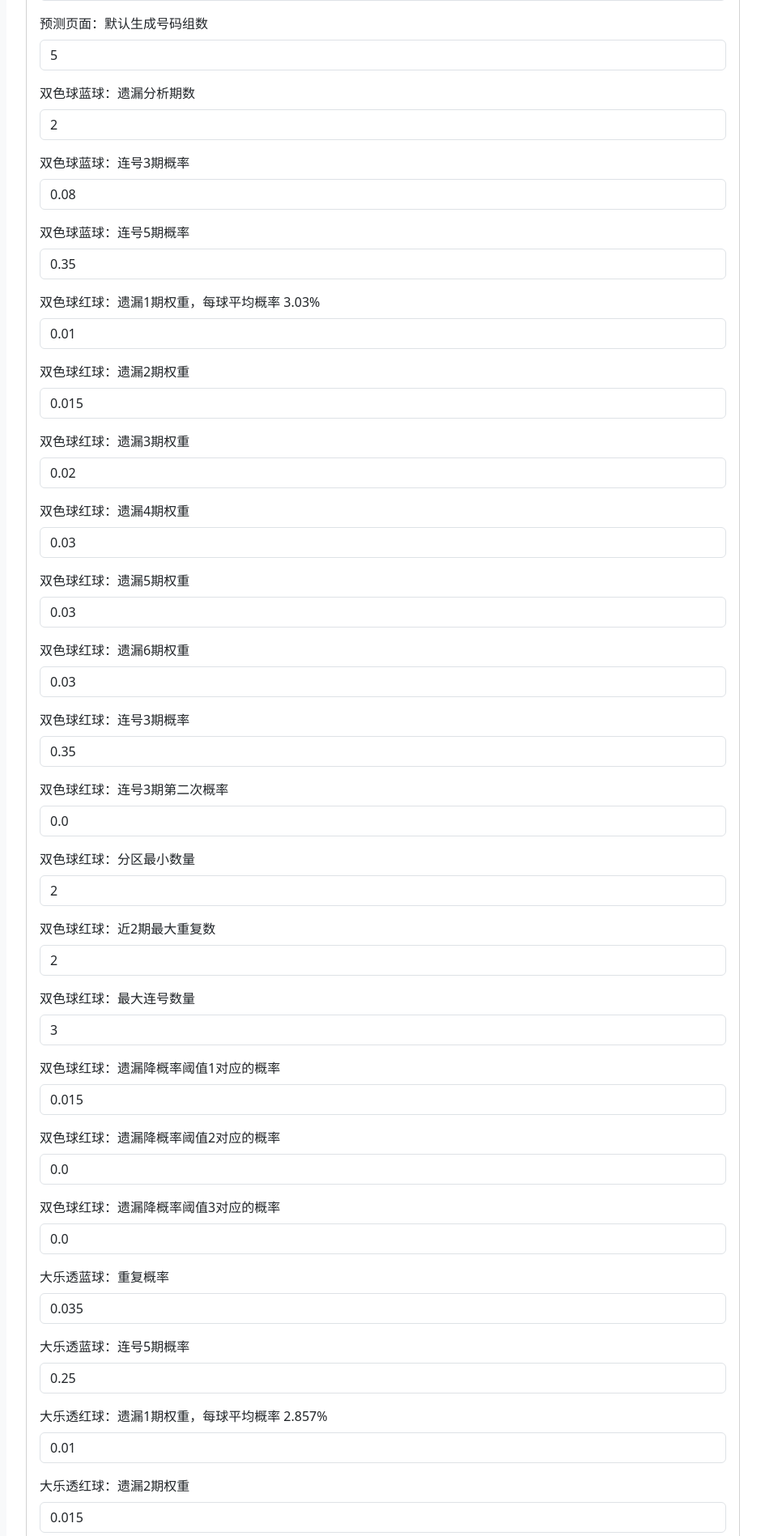
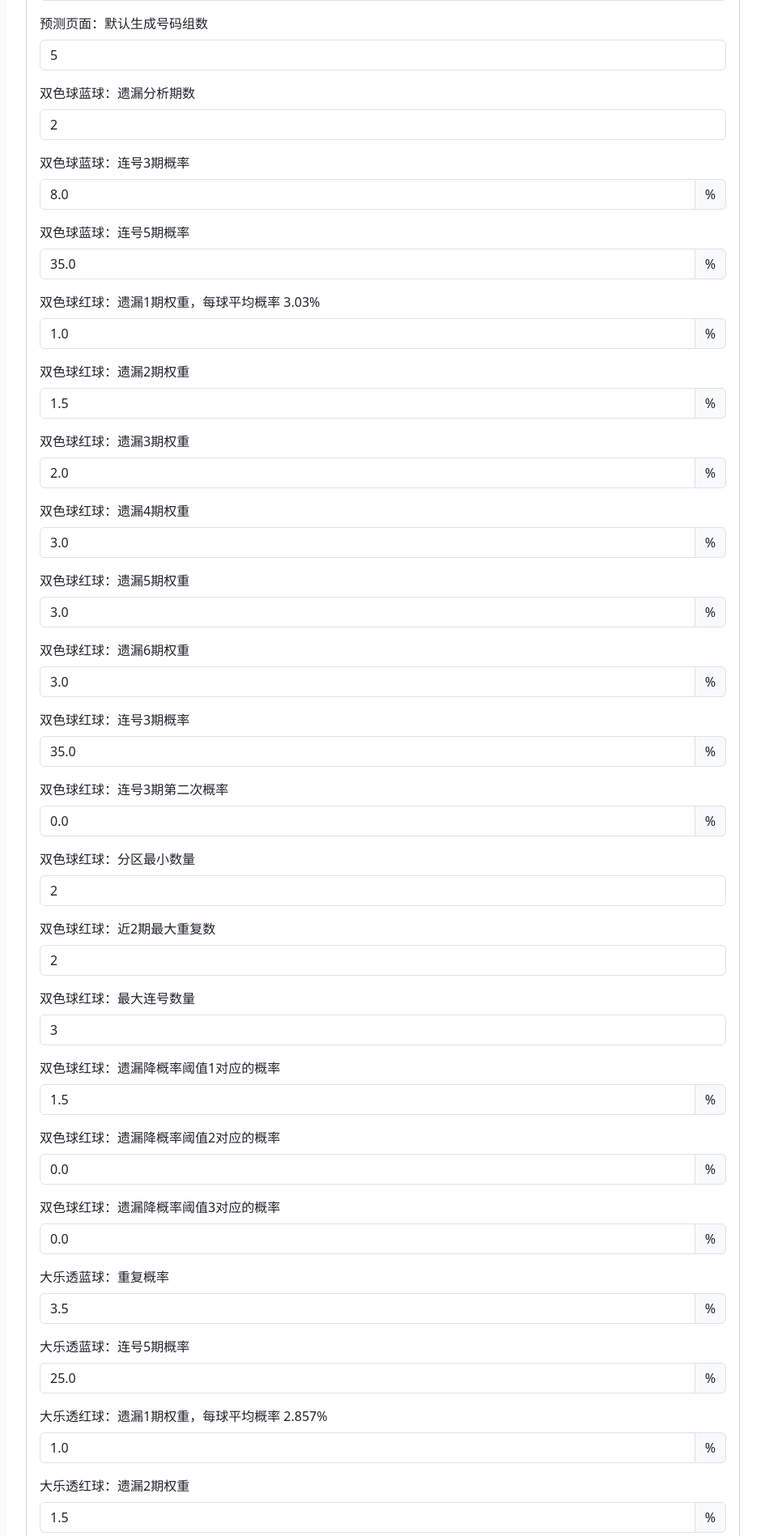
Before and after one commit to anddyshen/iShoot8, a Flask app: page /admin_xyz12/settings in a window 1280 px wide. Shown: the part 537-2434 px from the top of the page at 81% size, without its empty margins (260-1205 px from the left). Run offline with Flask 3, Linux system fonts and the light colour scheme; the visitor is signed in with stand-in values (Sample User, id 1).

Commit message:
后台设置修改

```diff
--- a/routes.py
+++ b/routes.py
@@ -242,25 +242,10 @@ def api_generate_random_numbers():
         current_app.logger.warning(f"API call: Invalid count '{count_str}' for generate_random.")
         return jsonify({'error': 'Invalid count parameter, must be an integer between 1 and 100.'}), 400
 
-    red_odd_even_ratio = None
-    if red_odd_even_ratio_str is not None:
-        try:
-            red_odd_even_ratio = float(red_odd_even_ratio_str)
-            if not (0 <= red_odd_even_ratio <= 1):
-                raise ValueError("Red odd/even ratio must be between 0 and 1.")
-        except (ValueError, TypeError):
-            current_app.logger.warning(f"API call: Invalid red_odd_even_ratio '{red_odd_even_ratio_str}' for generate_random.")
-            return jsonify({'error': 'Invalid red_odd_even_ratio parameter, must be a float between 0 and 1.'}), 400
-
-    red_size_ratio = None
-    if red_size_ratio_str is not None:
-        try:
-            red_size_ratio = float(red_size_ratio_str)
-            if not (0 <= red_size_ratio <= 1):
-                raise ValueError("Red size ratio must be between 0 and 1.")
-        except (ValueError, TypeError):
-            current_app.logger.warning(f"API call: Invalid red_size_ratio '{red_size_ratio_str}' for generate_random.")
-            return jsonify({'error': 'Invalid red_size_ratio parameter, must be a float between 0 and 1.'}), 400
+    # red_odd_even_ratio 和 red_size_ratio 应该作为字符串传递，因为它们是 "odd:even" 格式
+    # 移除浮点数转换和范围验证
+    red_odd_even_ratio = red_odd_even_ratio_str if red_odd_even_ratio_str else None
+    red_size_ratio = red_size_ratio_str if red_size_ratio_str else None
 
     current_app.logger.info(f"API call: /api/prediction/generate_random for {lottery_type}, count={count}, odd/even={red_odd_even_ratio}, size={red_size_ratio}")
 
@@ -314,25 +299,10 @@ def api_generate_predicted_numbers():
         current_app.logger.warning(f"API call: Invalid count '{count_str}' for generate_predicted.")
         return jsonify({'error': 'Invalid count parameter, must be an integer between 1 and 100.'}), 400
 
-    red_odd_even_ratio = None
-    if red_odd_even_ratio_str is not None:
-        try:
-            red_odd_even_ratio = float(red_odd_even_ratio_str)
-            if not (0 <= red_odd_even_ratio <= 1):
-                raise ValueError("Red odd/even ratio must be between 0 and 1.")
-        except (ValueError, TypeError):
-            current_app.logger.warning(f"API call: Invalid red_odd_even_ratio '{red_odd_even_ratio_str}' for generate_predicted.")
-            return jsonify({'error': 'Invalid red_odd_even_ratio parameter, must be a float between 0 and 1.'}), 400
-
-    red_size_ratio = None
-    if red_size_ratio_str is not None:
-        try:
-            red_size_ratio = float(red_size_ratio_str)
-            if not (0 <= red_size_ratio <= 1):
-                raise ValueError("Red size ratio must be between 0 and 1.")
-        except (ValueError, TypeError):
-            current_app.logger.warning(f"API call: Invalid red_size_ratio '{red_size_ratio_str}' for generate_predicted.")
-            return jsonify({'error': 'Invalid red_size_ratio parameter, must be a float between 0 and 1.'}), 400
+    # red_odd_even_ratio 和 red_size_ratio 应该作为字符串传递，因为它们是 "odd:even" 格式
+    # 移除浮点数转换和范围验证
+    red_odd_even_ratio = red_odd_even_ratio_str if red_odd_even_ratio_str else None
+    red_size_ratio = red_size_ratio_str if red_size_ratio_str else None
 
     current_app.logger.info(f"API call: /api/prediction/generate_predicted for {lottery_type}, count={count}, odd/even={red_odd_even_ratio}, size={red_size_ratio}")
 
@@ -650,15 +620,17 @@ def api_check_generated_rules():
 
         # 添加更严格的号码验证
         if lottery_type == 'ssq':
-            if not (len(red_balls) == 6 and all(1 <= b <= 33 for b in red_balls) and len(set(red_balls)) == len(red_balls)):
-                raise ValueError("SSQ red balls must be 6 unique numbers between 1 and 33.")
-            if not (len(blue_balls) == 1 and all(1 <= b <= 16 for b in blue_balls) and len(set(blue_balls)) == len(blue_balls)):
-                raise ValueError("SSQ blue balls must be 1 unique number between 1 and 16.")
+            # 允许复式号码的范围
+            if not (len(red_balls) >= 6 and len(red_balls) <= 16 and all(1 <= b <= 33 for b in red_balls) and len(set(red_balls)) == len(red_balls)):
+                raise ValueError("SSQ red balls must be 6-16 unique numbers between 1 and 33.")
+            if not (len(blue_balls) >= 1 and len(blue_balls) <= 16 and all(1 <= b <= 16 for b in blue_balls) and len(set(blue_balls)) == len(blue_balls)):
+                raise ValueError("SSQ blue balls must be 1-16 unique numbers between 1 and 16.")
         elif lottery_type == 'dlt':
-            if not (len(red_balls) == 5 and all(1 <= b <= 35 for b in red_balls) and len(set(red_balls)) == len(red_balls)):
-                raise ValueError("DLT red balls must be 5 unique numbers between 1 and 35.")
-            if not (len(blue_balls) == 2 and all(1 <= b <= 12 for b in blue_balls) and len(set(blue_balls)) == len(blue_balls)):
-                raise ValueError("DLT blue balls must be 2 unique numbers between 1 and 12.")
+            # 允许复式号码的范围
+            if not (len(red_balls) >= 5 and len(red_balls) <= 16 and all(1 <= b <= 35 for b in red_balls) and len(set(red_balls)) == len(red_balls)):
+                raise ValueError("DLT red balls must be 5-16 unique numbers between 1 and 35.")
+            if not (len(blue_balls) >= 2 and len(blue_balls) <= 12 and all(1 <= b <= 12 for b in blue_balls) and len(set(blue_balls)) == len(blue_balls)):
+                raise ValueError("DLT blue balls must be 2-12 unique numbers between 1 and 12.")
 
     except ValueError as e:
         return jsonify({'error': f'Invalid lottery balls format or range: {e}'}), 400
@@ -800,15 +772,16 @@ def api_fun_game_start():
 
         # 添加更严格的号码验证 (趣味游戏通常是单式投注，所以数量是固定的)
         if lottery_type == 'ssq':
-            if not (len(user_red_balls) == 6 and all(1 <= b <= 33 for b in user_red_balls) and len(set(user_red_balls)) == len(user_red_balls)):
-                raise ValueError("SSQ red balls must be 6 unique numbers between 1 and 33.")
-            if not (len(user_blue_balls) == 1 and all(1 <= b <= 16 for b in user_blue_balls) and len(set(user_blue_balls)) == len(user_blue_balls)):
-                raise ValueError("SSQ blue balls must be 1 unique number between 1 and 16.")
+            # 允许用户输入任意数量的红球和蓝球，只要它们在有效范围内且唯一
+            if not (len(user_red_balls) >= 1 and all(1 <= b <= 33 for b in user_red_balls) and len(set(user_red_balls)) == len(user_red_balls)):
+                raise ValueError("SSQ red balls must be unique numbers between 1 and 33.")
+            if not (len(user_blue_balls) >= 1 and all(1 <= b <= 16 for b in user_blue_balls) and len(set(user_blue_balls)) == len(user_blue_balls)):
+                raise ValueError("SSQ blue balls must be unique numbers between 1 and 16.")
         elif lottery_type == 'dlt':
-            if not (len(user_red_balls) == 5 and all(1 <= b <= 35 for b in user_red_balls) and len(set(user_red_balls)) == len(user_red_balls)):
-                raise ValueError("DLT red balls must be 5 unique numbers between 1 and 35.")
-            if not (len(user_blue_balls) == 2 and all(1 <= b <= 12 for b in user_blue_balls) and len(set(user_blue_balls)) == len(user_blue_balls)):
-                raise ValueError("DLT blue balls must be 2 unique numbers between 1 and 12.")
+            if not (len(user_red_balls) >= 1 and all(1 <= b <= 35 for b in user_red_balls) and len(set(user_red_balls)) == len(user_red_balls)):
+                raise ValueError("DLT red balls must be unique numbers between 1 and 35.")
+            if not (len(user_blue_balls) >= 1 and all(1 <= b <= 12 for b in user_blue_balls) and len(set(user_blue_balls)) == len(user_blue_balls)):
+                raise ValueError("DLT blue balls must be unique numbers between 1 and 12.")
 
     except ValueError as e:
         return jsonify({'error': f'Invalid lottery balls format or range in combination: {e}'}), 400
--- a/templates/admin/settings.html
+++ b/templates/admin/settings.html
@@ -30,13 +30,16 @@
                 </label>
                 {% if key == 'admin_password' %}
                     <input type="password" class="form-control" id="{{ key }}" name="{{ key }}" placeholder="留空则不修改密码">
-                {% elif key in ['history_page_size', 'history_stats_range_default', 'ssq_red_size_midpoint', 'ssq_blue_size_midpoint', 'dlt_front_size_midpoint', 'dlt_back_size_midpoint', 'prediction_latest_draws', 'prediction_omitted_red_balls', 'prediction_omitted_blue_balls', 'prediction_generated_count', 'ssq_blue_omit_latest_draws', 'ssq_red_omit_1_weight', 'ssq_red_omit_2_weight', 'ssq_red_omit_3_weight', 'ssq_red_omit_4_weight', 'ssq_red_omit_5_weight', 'ssq_red_omit_6_weight', 'ssq_red_area_min_count', 'ssq_red_prev_2_draws_max_repeat', 'ssq_red_max_consecutive_balls', 'ssq_red_omit_12_prob', 'ssq_red_omit_13_prob', 'ssq_red_omit_14_prob', 'ssq_red_omit_threshold_1', 'ssq_red_omit_threshold_2', 'ssq_red_omit_threshold_3', 'dlt_blue_repeat_prob', 'dlt_red_omit_1_weight', 'dlt_red_omit_2_weight', 'dlt_red_omit_3_weight', 'dlt_red_omit_4_weight', 'dlt_red_omit_5_weight', 'dlt_red_omit_6_weight', 'dlt_red_consecutive_3_prob', 'dlt_red_area_min_count', 'dlt_red_prev_2_draws_max_repeat', 'dlt_red_max_consecutive_balls', 'dlt_red_omit_12_prob', 'dlt_red_omit_13_prob', 'dlt_red_omit_14_prob', 'dlt_red_omit_threshold_1', 'dlt_red_omit_threshold_2', 'dlt_red_omit_threshold_3', 'prize_check_range', 'ssq_blue_recent_occurrence_draws', 'ssq_blue_recent_occurrence_threshold', 'ssq_blue_recent_occurrence_weight', 'dlt_blue_recent_occurrence_draws', 'dlt_blue_recent_occurrence_threshold', 'dlt_blue_recent_occurrence_weight', 'fun_game_max_simulations'] %}
+                {% elif key in ['history_page_size', 'history_stats_range_default', 'ssq_red_size_midpoint', 'ssq_blue_size_midpoint', 'dlt_front_size_midpoint', 'dlt_back_size_midpoint', 'prediction_latest_draws', 'prediction_omitted_red_balls', 'prediction_omitted_blue_balls', 'prediction_generated_count', 'ssq_blue_omit_latest_draws', 'ssq_red_area_min_count', 'ssq_red_prev_2_draws_max_repeat', 'ssq_red_max_consecutive_balls', 'dlt_red_area_min_count', 'dlt_red_prev_2_draws_max_repeat', 'dlt_red_max_consecutive_balls', 'prize_check_range', 'ssq_blue_recent_occurrence_draws', 'dlt_blue_recent_occurrence_draws', 'fun_game_max_simulations', 'ssq_red_omit_threshold_1', 'ssq_red_omit_threshold_2', 'ssq_red_omit_threshold_3', 'dlt_red_omit_threshold_1', 'dlt_red_omit_threshold_2', 'dlt_red_omit_threshold_3', 'ssq_blue_recent_occurrence_threshold', 'dlt_blue_recent_occurrence_threshold'] %}
                     <input type="number" class="form-control" id="{{ key }}" name="{{ key }}" value="{{ value }}">
-                {% elif key in ['ssq_blue_consecutive_3_prob', 'ssq_blue_consecutive_5_prob', 'ssq_red_consecutive_3_prob', 'ssq_red_consecutive_3_second_prob', 'dlt_blue_consecutive_5_prob'] %}
-                    <input type="number" step="0.01" class="form-control" id="{{ key }}" name="{{ key }}" value="{{ value }}">
+                {% elif key in ['ssq_blue_consecutive_3_prob', 'ssq_blue_consecutive_5_prob', 'ssq_red_consecutive_3_prob', 'ssq_red_consecutive_3_second_prob', 'dlt_blue_consecutive_5_prob', 'ssq_red_omit_1_weight', 'ssq_red_omit_2_weight', 'ssq_red_omit_3_weight', 'ssq_red_omit_4_weight', 'ssq_red_omit_5_weight', 'ssq_red_omit_6_weight', 'ssq_red_omit_12_prob', 'ssq_red_omit_13_prob', 'ssq_red_omit_14_prob', 'ssq_red_omit_prob_threshold_1', 'ssq_red_omit_prob_threshold_2', 'ssq_red_omit_prob_threshold_3', 'dlt_blue_repeat_prob', 'dlt_red_omit_1_weight', 'dlt_red_omit_2_weight', 'dlt_red_omit_3_weight', 'dlt_red_omit_4_weight', 'dlt_red_omit_5_weight', 'dlt_red_omit_6_weight', 'dlt_red_consecutive_3_prob', 'dlt_red_omit_prob_threshold_1', 'dlt_red_omit_prob_threshold_2', 'dlt_red_omit_prob_threshold_3', 'ssq_blue_recent_occurrence_weight', 'dlt_blue_recent_occurrence_weight'] %}
+                    <div class="input-group">
+                        <input type="number" step="0.05" min="0" max="100" class="form-control" id="{{ key }}" name="{{ key }}" value="{{ (value * 100) | round(2) }}">
+                        <span class="input-group-text">%</span>
+                    </div>
                 {% elif key in ['ssq_data_source_url', 'dlt_data_source_url', 'news_data_source_url'] %}
                     <input type="url" class="form-control" id="{{ key }}" name="{{ key }}" value="{{ value }}">
-                {% elif key in ['ssq_draw_days', 'dlt_draw_days'] %}
+                {% elif key in ['ssq_draw_days', 'dlt_draw_days', 'history_stats_range_options'] %}
                     <input type="text" class="form-control" id="{{ key }}" name="{{ key }}" value="{{ value | join(', ') }}">
                 {% else %}
                     <input type="text" class="form-control" id="{{ key }}" name="{{ key }}" value="{{ value }}">
```
Also changed, not shown: admin_routes.py (+14 -2 lines), config.py (+23 -1 lines), prediction_engine.py (+6 -4 lines), utils.py (+22 -5 lines).
